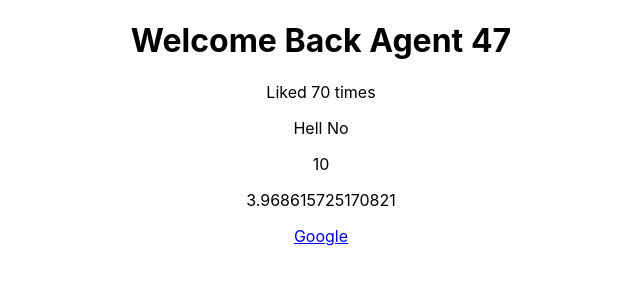
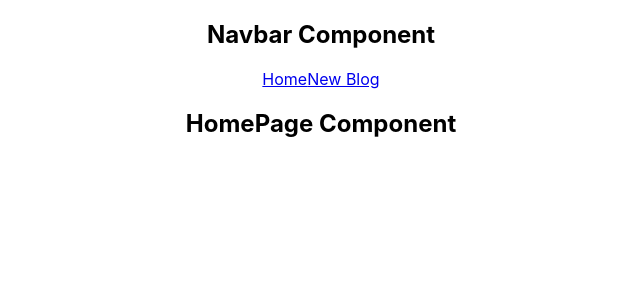
Before and after one commit to hyildiz21/ReactTutorial, a React (Create React App) app: page / in a window 1280 px wide. Shown: the top 300 px of the page, without its empty margins (319-959 px from the left). Built offline with nearby package versions, Linux system fonts and the light colour scheme.

Commit message:
multiple components

```diff
--- a/src/App.js
+++ b/src/App.js
@@ -1,26 +1,30 @@
 
 import './App.css';
+import Navbar from './Navbar';
+import Home from './Home';
+
 
 function App() {
   const title="Welcome Back Agent 47";
   const likes=70;
-  const link="http://www.google.com";
+  //bu çalışmaz aşağıda parametre olarak boolean da aynı zamanda
+  // const person= {name:'hamza', age:20};
+
+  const link="http://195.175.208.98:14533";
 
   return (
+
     <div className="App">
+      <Navbar />
       <div className="content">
-        <h1>{title} </h1>
-        <p>Liked {likes} times </p>
+        <Home/>
 
-        <p>{"Hell No"}</p>
-        <p>{10}</p>
-        <p>{Math.random() * 5}</p>
-
-        <a href={link}>Google</a>
 
       </div>
     </div>
+
   );
 }
 
+
 export default App;
--- /dev/null
+++ b/src/Home.js
@@ -0,0 +1,9 @@
+const Home = () => {
+    return (
+        <div className="home">
+            <h2>HomePage Component</h2>
+        </div>
+    );
+}
+
+export default Home;
--- /dev/null
+++ b/src/Navbar.js
@@ -0,0 +1,13 @@
+const Navbar = () => {
+    return (
+        <nav className="Navbar">
+            <h1>Navbar Component</h1>
+            <div className="links">
+                <a href="/">Home</a>
+                <a href="/Create">New Blog</a>
+            </div>
+        </nav>
+     );
+}
+
+export default Navbar;
--- a/src/index.js
+++ b/src/index.js
@@ -7,7 +7,7 @@ import App from './App';
 const root = ReactDOM.createRoot(document.getElementById('root'));
 root.render(
   <React.StrictMode>
-    <App />
+    <App/>
   </React.StrictMode>
 );
 
```
Also changed, not shown: public/index.html (+4 -4 lines).
